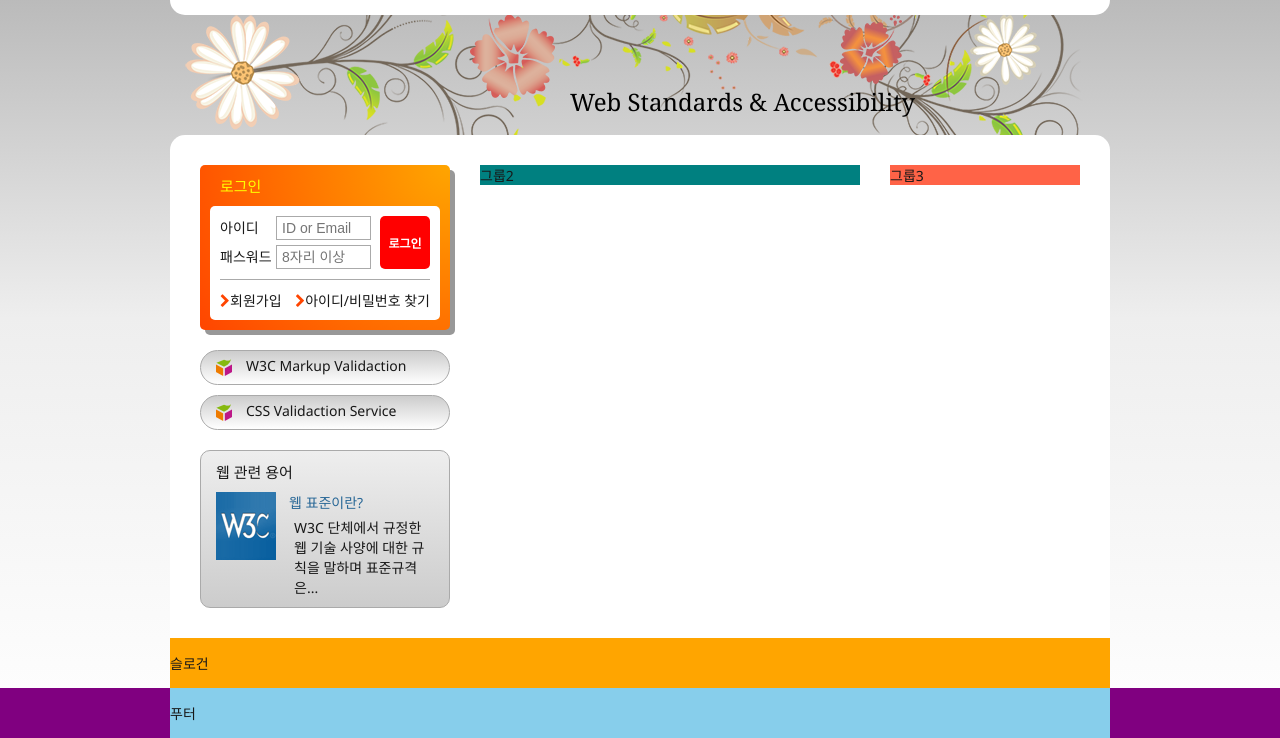
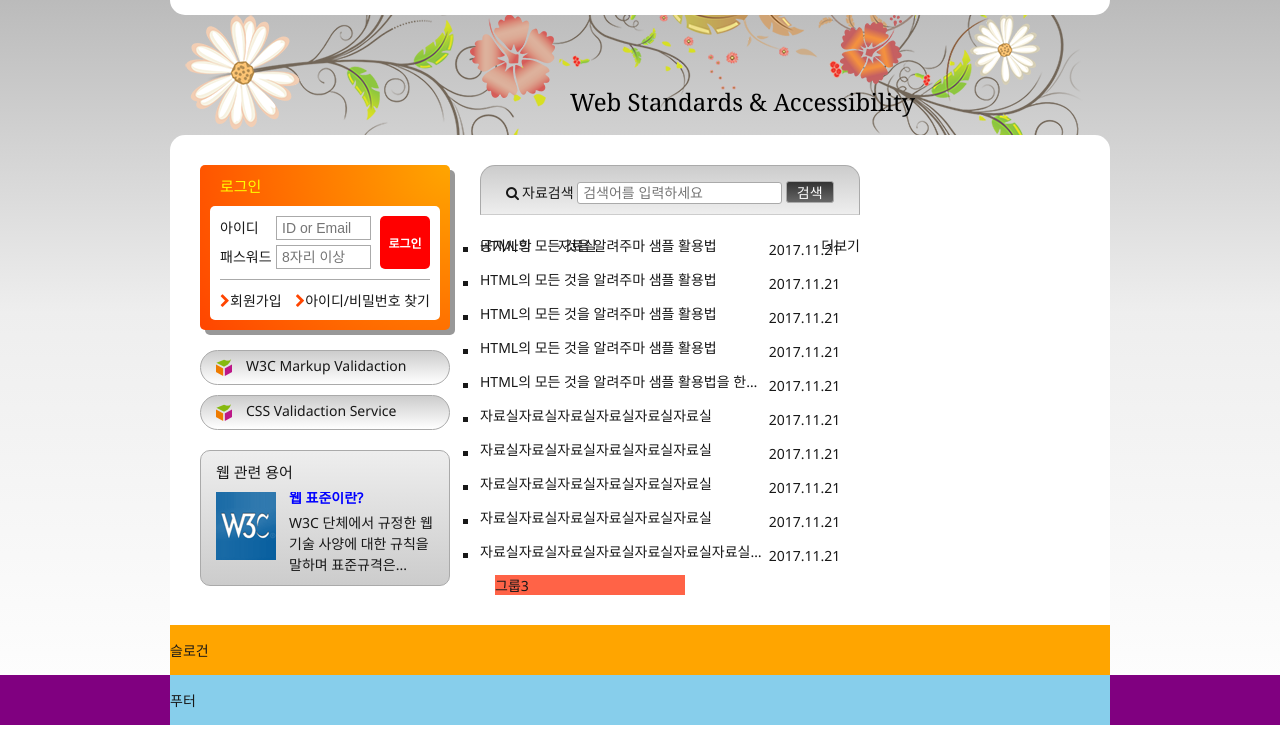
Before and after one commit to devsadventure/www, a plain HTML site: page index.html in a window 1280 px wide. Shown: the part 102-840 px from the top of the page. Drawn offline with Linux system fonts and the light colour scheme.

Commit message:
검색 및 공지사항/마크업 및 디자인 작업 중

```diff
--- a/css/style.css
+++ b/css/style.css
@@ -1,94 +1,13 @@
 @charset "utf-8";
 @import url("./normalize.css");
 @import url("./fonts.css");
-*,
-*::before,
-*::after {
+*, *::before, *::after {
   box-sizing: border-box;
 }
 
-html,
-button,
-body,
-div,
-span,
-applet,
-object,
-iframe,
-h1,
-h2,
-h3,
-h4,
-h5,
-h6,
-p,
-blockquote,
-pre,
-a,
-abbr,
-acronym,
-address,
-big,
-cite,
-code,
-del,
-dfn,
-em,
-img,
-ins,
-kbd,
-q,
-s,
-samp,
-small,
-strike,
-strong,
-sub,
-sup,
-tt,
-var,
-b,
-u,
-i,
-center,
-dl,
-dt,
-dd,
-ol,
-ul,
-li,
-fieldset,
-form,
-label,
-legend,
-table,
-caption,
-tbody,
-tfoot,
-thead,
-tr,
-th,
-td,
-article,
-aside,
-canvas,
-details,
-embed,
-figure,
-figcaption,
-footer,
-header,
-hgroup,
-menu,
-nav,
-output,
-ruby,
-section,
-summary,
-time,
-mark,
-audio,
-video {
+/* CSS Reset */
+
+html, button, body, div, span, applet, object, iframe, h1, h2, h3, h4, h5, h6, p, blockquote, pre, a, abbr, acronym, address, big, cite, code, del, dfn, em, img, ins, kbd, q, s, samp, small, strike, strong, sub, sup, tt, var, b, u, i, center, dl, dt, dd, ol, ul, li, fieldset, form, label, legend, table, caption, tbody, tfoot, thead, tr, th, td, article, aside, canvas, details, embed, figure, figcaption, footer, header, hgroup, menu, nav, output, ruby, section, summary, time, mark, audio, video {
   margin: 0;
   padding: 0;
   border: 0;
@@ -96,23 +15,19 @@ video {
   font: inherit;
   vertical-align: baseline;
 }
-
 ul {
   list-style: none;
 }
-
 table {
   border-collapse: collapse;
   border-spacing: 0;
 }
-
 
 /* 본문 스타일 */
 
 html {
   font-size: 10px;
 }
-
 body {
   font-family: 'Noto Sans Regular', sans-serif;
   font-size: 1.4rem;
@@ -120,26 +35,19 @@ body {
   background-color: #fff;
 }
 
-
 /* 링크스타일 */
 
-a:link,
-a:visited {
+a:link, a:visited {
   color: inherit;
   text-decoration: none;
 }
-
-a:hover,
-a:focus {
+a:hover, a:focus {
   color: #f00;
 }
 
-
 /* 숨김 콘텐츠 */
 
-.readable-hidden,
-.a11y,
-legend {
+.readable-hidden, .a11y, legend {
   position: absolute;
   widows: 1px;
   height: 1px;
@@ -147,7 +55,6 @@ legend {
   margin: -1px;
   clip: rect(0, 0, 0, 0);
 }
-
 .a11y:focus {
   top: 5px;
   left: 50%;
@@ -162,7 +69,6 @@ legend {
   z-index: 10;
 }
 
-
 /* 공통 스타일 */
 
 .clearfix::after {
@@ -172,22 +78,15 @@ legend {
   display: block;
 }
 
-
 /* 레이아웃 설계 */
 
 .container {
   background: url("images/bg_flower.png") no-repeat 50% 0, linear-gradient(to bottom, #aaa 0%, #eee 50%, #fff 100%) repeat;
 }
-
-.header,
-.visual,
-.main-content,
-.slogan,
-.footer {
+.header, .visual, .main-content, .slogan, .footer {
   width: 940px;
   margin: 0 auto;
 }
-
 
 /* 헤더 */
 
@@ -198,7 +97,6 @@ legend {
   border-radius: 0 0 15px 15px;
 }
 
-
 /* 로고 */
 
 .logo {
@@ -206,7 +104,6 @@ legend {
   top: 48px;
   left: 65px;
 }
-
 
 /* 멤버 링크 */
 
@@ -216,21 +113,17 @@ legend {
   text-align: right;
   transform: translateX(10px);
 }
-
 .member li {
   display: inline-block;
   font-size: 1.4rem;
   padding: 10px 0;
 }
-
 .member li:nth-child(n+2)::before {
   content: ":";
 }
-
 .member a {
   padding: 8px 10px;
 }
-
 
 /* 메인 메뉴 */
 
@@ -242,16 +135,13 @@ legend {
   height: 47px;
   padding-left: 225px;
 }
-
 .main-menu>li {
   float: left;
   position: relative;
 }
-
 .main-menu>li:focus {
   outline: none;
 }
-
 .main-menu span {
   line-height: 45px;
   display: block;
@@ -263,73 +153,55 @@ legend {
   border-left: 2px solid rgba(255, 255, 255, 0.5);
   text-shadow: 1px 0 0 #181818, 0 1px 0 #181818, -1px 0 0 #181818, 0 -1px 0 #181818;
 }
-
-.main-menu span:hover::after,
-.main-menu>li:focus span::after {
+.main-menu span:hover::after, .main-menu>li:focus span::after {
   content: "";
   display: block;
   border-top: 2px solid #000;
 }
-
-.main-menu li:hover span,
-.main-menu>li:focus span {
+.main-menu li:hover span, .main-menu>li:focus span {
   color: #ffff00;
 }
-
 .sub-menu {
   position: absolute;
   top: 47px;
   white-space: nowrap;
   display: none;
 }
-
 .menu-act {
   display: block !important;
 }
-
 .about-html {
   left: 0;
 }
-
 .about-css {
   left: 0;
 }
-
 .web-standards {
   left: 0;
 }
-
 .web-accessibility {
   right: 0;
 }
-
 .qna {
   right: 0;
 }
-
 .archive {
   right: 0;
 }
-
-.sub-menu li,
-.sub-menu a {
+.sub-menu li, .sub-menu a {
   display: inline-block;
 }
-
 .sub-menu a {
   padding: 4px 10px 4px 0;
 }
-
 .sub-menu a::before {
   content: '\e803';
   font-family: "fontello";
   margin: 5px;
 }
-
 .sub-menu a:hover::before {
   content: '\f111';
 }
-
 
 /* 비주얼 */
 
@@ -347,7 +219,6 @@ legend {
     transform: translate(400px, 70px);
   }
 }
-
 @keyframes flower-ani {
   0% {
     opacity: 1;
@@ -356,14 +227,11 @@ legend {
     opacity: 0;
   }
 }
-
 .visual {
   height: 120px;
   position: relative;
 }
-
-.visual::before,
-.visual::after {
+.visual::before, .visual::after {
   content: "";
   position: absolute;
   top: 0;
@@ -372,16 +240,13 @@ legend {
   height: 100%;
   animation: flower-ani 2s alternate;
 }
-
 .visual::before {
   background: url("images/ani_flower_01.png") no-repeat 0 -15px, url("images/ani_flower_02.png") no-repeat 670px 0;
 }
-
 .visual::after {
   background: url("images/ani_flower_03.png") no-repeat 300px -15px, url("images/ani_flower_04.png") no-repeat 800px 0;
   animation-delay: 1s;
 }
-
 
 /* .visual::before {
   background: url("images/ani_flower_01.png") no-repeat 0 -15px, url("images/ani_flower_02.png") no-repeat 670px 0;
@@ -410,7 +275,6 @@ legend {
   animation: text-ani 2s forwards ease-in-out;
 }
 
-
 /* .box {
   width: 100px;
   height: 100px;
@@ -437,23 +301,17 @@ legend {
   justify-content: space-around;
   align-items: center; */
 }
-
 .group {
   margin: 0 15px;
 }
-
 .group1 {
   width: 250px;
   float: left;
 }
-
-
 .group2 {
   width: 380px;
   float: left;
-    background-color: teal;
 }
-
 .group3 {
   width: 190px;
   float: left;
@@ -462,32 +320,30 @@ legend {
 
 /* 로그인 영역 */
 
-.login{
+.login {
   background: orange radial-gradient(circle at right top, orange, orangered);
   border-radius: 5px;
   padding: 10px;
   box-shadow: 5px 5px 0 0 hsla(0, 0%, 20%, 0.5);
 }
-.login-heading{
+.login-heading {
   color: yellow;
   font-family: 'Noto Sans Bold';
   font-size: 1.5rem;
   text-indent: 10px;
 }
-.login-form{
+.login-form {
   background: #fff;
   border-radius: 5px 5px 0 0;
   margin-top: 10px;
   padding: 10px 10px 0 10px;
 }
-
-.login-form fieldset{
+.login-form fieldset {
   border-bottom: 1px solid #aaa;
   position: relative;
   padding-bottom: 5px;
 }
-
-.btn-login{
+.btn-login {
   position: absolute;
   top: 0;
   right: 0;
@@ -502,40 +358,38 @@ legend {
 }
 
 /* 속성 선택자 [] <- 타입 속성이 반드시 ooo인 것을 찾겠다! */
-.login-form input{
+
+.login-form input {
   width: 95px;
   height: 24px;
   border: 1px solid #aaa;
   padding-left: 5px;
 }
-
-.user-email, .user-pw{
+.user-email, .user-pw {
   margin-bottom: 5px;
 }
-.login-form label{
+.login-form label {
   display: inline-block;
   width: 4em;
 }
-
-.join{
+.join {
   background: #fff;
   border-radius: 0 0 5px 5px;
   display: flex;
   justify-content: space-between;
   padding: 10px;
 }
-
-.join li::before{
+.join li::before {
   content: "\e804";
   font-family: fontello;
   color: orangered;
 }
-
-.join li a{
+.join li a {
   padding: 8px 0;
 }
 
 /* 유효성 검사 배너 링크 */
+
 
 /* .validation{
     margin: 10px 0;
@@ -554,10 +408,9 @@ legend {
     padding-right: 20px;
 } */
 
-.validation{
+.validation {
   margin-top: 20px;
 }
-
 .validation-list a {
   display: block;
   border: 1px solid #aaa;
@@ -578,44 +431,183 @@ legend {
   border-radius: 10px;
   background: linear-gradient(to bottom, #eee, #ccc);
 }
-
-.term-heading{
-    font-family: 'Noto Sans Bold';
+.term-heading {
   font-size: 1.5rem;
+  font-family: "Noto Sans Bold";
 }
-
-.term-list{
+.term-list {
   margin-top: 10px;
+  overflow: hidden;
 }
-
-.term-list-heading{
+.term-list-heading, .term-list-brief {
   width: 145px;
   float: right;
-    color: #296897;
 }
-
-.term-list-thumbnail{
-    width: 60px;
+.term-list-heading {
+  color: blue;
+  font-weight: bold;
+  margin-top: -5px;
+}
+.term-list-brief {
+  margin-top: 5px;
+  line-height: 1.5;
+}
+.term-list-thumbnail {
   float: left;
 }
 
-.term-list-brief{
-    width: 140px;
+/* .term-list dt:nth-child(3n+1):nth-child(even) {
+ background: yellow;
+ float: left;
+}
+.term-list dd:nth-of-type(2n+1) {
+ background: pink;
  float: right;
-    margin-top: 5px;
+}
+.term-list dd:nth-of-type(4n+4) {
+ background: purple;
+}
+ */
+
+ /* 검색 폼 */
+
+ .search{
+   background: #ccc linear-gradient(to bottom, #ccc, #eee);
+   border: 1px solid #aaa;
+   border-bottom-color: transparent;
+   padding: 15px 25px 10px;
+   border-radius: 15px 15px 0 0;
+ }
+.search-form label::before{
+   content: "\e800";
+   font-family: "fontello";
+   margin-right: 3px;
+ }
+.search-form input{
+  border-radius: 3px;
+  border: 1px solid #aaa;
+  padding: 2px 2px 2px 5px;
+  width: calc(100% - 123px);
+}
+.btn-search{
+  background: #333 linear-gradient(to top, #666, #333);
+  color: white;
+  padding: 0 10px;
+  border-radius: 3px;
+  border: 1px solid #aaa;
 }
 
+/* 공지사항 및 자료실 */
+
+.board{
+  position: relative;
+  margin-top: 20px;
+}
+.notice-heading, .pds-heading {
+  position: absolute;
+  top: 0;
+  cursor: pointer;
+}
+.notice-heading{
+  left: 0;
+}
+.pds-heading{
+  left: 78px;
+}
+.notice-list, .pds-list{
+  padding-top: 40px 0 0 20px;
+  list-style: square;
+}
+.notice-list li, .pds-list li{
+  margin: 10px 0;
+}
+.notice-list a, .pds-list a{
+  width: 285px;
+  display: inline-block;
+  white-space: nowrap;
+  overflow: hidden;
+  text-overflow: ellipsis;
+}
+
+.notice-more, .pds-more{
+  position: absolute;
+  top: 0;
+  right: 0;
+}
+.notice-list, .pds-list, .notice-more, .pds-more{
+  display: none;
+}
+/* 점수를 계산하기 헷갈리기 때문에 class를 선택하는 것임!
+class는 10점, class+tag는 11점이라서 일단 11점짜리를 만들면 눈에 보이게 된다.*/
+
+.board-act ul, .board-act > a{
+  display: block;
+}
+
+/* .board-act .notice-list .pds-list .notice-more .pds-list {
+  display: block;
+}
+.notice-list .pds-list .notice-more .pds-list{
+   display: none;
+}
+.notice-heading, .pds-heading{
+  background: linear-gradient(to bottom, #ccc, #eee);
+  border: 1px solid #666;
+  padding: 3px;
+  width: 70px;
+  position: absolute;
+  border-radius: 5px 5px 0 0;
+  cursor: pointer;
+  text-align: center;
+}
+.notice-heading{
+  top: 0;
+  left: 0;
+}
+.pds-heading{
+  top: 0;
+  left: 70px;
+}
+.notice-list, .pds-list{
+  background: green;
+  position: absolute;
+  top: 40px;
+}
+.notice-list li{
+  display: flex;
+  flex-direction: row;
+  justify-content: space-between;
+}
+.notice-more, .pds-more{
+  background: skyblue;
+  position: absolute;
+  top: 0;
+  right: 0;
+  display: inline-block;
+  width: 50px;
+}
+.pds{
+  background: orange;
+}
+
+.pds-list li{
+  display: flex;
+  flex-direction: row;
+  justify-content: space-between;
+}
+ */
 /* 슬로건 */
+
 .slogan {
   background-color: orange;
   padding: 15px 0;
 }
+
 /* 푸터 */
 
 .footer-bg {
   background-color: purple;
 }
-
 .footer {
   background-color: skyblue;
   padding: 15px 0;
--- a/index.html
+++ b/index.html
@@ -111,32 +111,85 @@
             <li><a href="#" title="CSS 유효성검사 사이트로 이동" target="_blank">CSS Validaction Service</a></li>
           </ul>
         </div>
-<!--                 <div class="term">
-                    <h2>웹 관련 용어</h2>
-                    <h3 class="term-content-heading">웹 표준이란?</h3>
-                    <p class="term-content">
-                        <img src="images/web_standards.gif" alt="W3C 로고" class="w3c-logo">
-                        <p class="term-content-paragraph">W3C 단체에서 규정한 웹 기술 사양에 대한 규칙을 말하며 표준규격은...</p>
-                    </p>
-                </div>
- -->
         <div class="term">
           <h2 class="term-heading">
             웹 관련 용어
           </h2>
-                <dl class="term-list clearfix">
+          <dl class="term-list">
             <dt class="term-list-heading">웹 표준이란?</dt>
             <dd class="term-list-thumbnail">
               <img src="images/web_standards.gif" alt="W3C 로고">
             </dd>
-                    <dd class="term-list-brief">
-                            W3C 단체에서 규정한 웹 기술 사양에 대한 규칙을 말하며 표준규격은...
-
-                    </dd>
+            <dd class="term-list-brief">W3C 단체에서 규정한 웹 기술 사양에 대한 규칙을 말하며 표준규격은...</dd>
           </dl>
         </div>
       </div>
-            <div class="group group2">그룹2</div>
+      <div class="group group2">
+        <div class="search">
+          <h2 class="readable-hidden">검색</h2>
+          <form class="search-form">
+            <fieldset>
+              <legend>검색 폼</legend>
+                <label for="search">자료검색</label>
+                <input type="search" id="search" placeholder="검색어를 입력하세요" required>
+              <button class="btn-search">검색</button>
+            </fieldset>
+          </form>
+        </div>
+        <div class="board">
+          <div class="notice board-act">
+            <h2 id="notice-heading" class="notice-heading" tabindex="0">공지사항</h2>
+            <ul class="notice-list">
+               <li>
+                 <a href="#">HTML의 모든 것을 알려주마 샘플 활용법</a>
+                 <time datetime="2017-11-21T14:49:21">2017.11.21</time>
+               </li>
+               <li>
+                 <a href="#">HTML의 모든 것을 알려주마 샘플 활용법</a>
+                 <time datetime="2017-11-21T14:49:21">2017.11.21</time>
+               </li>
+               <li>
+                 <a href="#">HTML의 모든 것을 알려주마 샘플 활용법</a>
+                 <time datetime="2017-11-21T14:49:21">2017.11.21</time>
+               </li>
+               <li>
+                 <a href="#">HTML의 모든 것을 알려주마 샘플 활용법</a>
+                 <time datetime="2017-11-21T14:49:21">2017.11.21</time>
+               </li>
+               <li>
+                 <a href="#">HTML의 모든 것을 알려주마 샘플 활용법을 한번 확인해보면 어떨까요 호호</a>
+                 <time datetime="2017-11-21T14:49:21">2017.11.21</time>
+               </li>
+            </ul>
+            </div>
+            <a href="#" class="notice-more" title="공지사항" aria-labelledby="notice-heading">더보기</a>
+          <div class="pds board-act">
+            <h2 id="pds-heading" class="pds-heading" tabindex="0">자료실</h2>
+            <ul class="pds-list">
+              <li>
+                <a href="#">자료실자료실자료실자료실자료실자료실</a>
+                <time datetime="2017-11-21T14:49:21">2017.11.21</time>
+              </li>
+              <li>
+                <a href="#">자료실자료실자료실자료실자료실자료실</a>
+                <time datetime="2017-11-21T14:49:21">2017.11.21</time>
+              </li>
+              <li>
+                <a href="#">자료실자료실자료실자료실자료실자료실</a>
+                <time datetime="2017-11-21T14:49:21">2017.11.21</time>
+              </li>
+              <li>
+                <a href="#">자료실자료실자료실자료실자료실자료실</a>
+                <time datetime="2017-11-21T14:49:21">2017.11.21</time>
+              </li>
+              <li>
+                <a href="#">자료실자료실자료실자료실자료실자료실자료실자료실자료실자료실자료실자료실</a>
+                <time datetime="2017-11-21T14:49:21">2017.11.21</time>
+              </li>
+            </ul>
+            <a href="#" class="pds-more" title="공지사항" aria-labelledby="pds-heading">더보기</a>
+          </div>
+        </div>
       <div class="group group3">그룹3</div>
     </main>
     <article class="slogan">
```
Also changed, not shown: js/menu-tab.js (+7 -0 lines), package-lock.json (added). Lines whose indentation alone changed are shown as unchanged.
